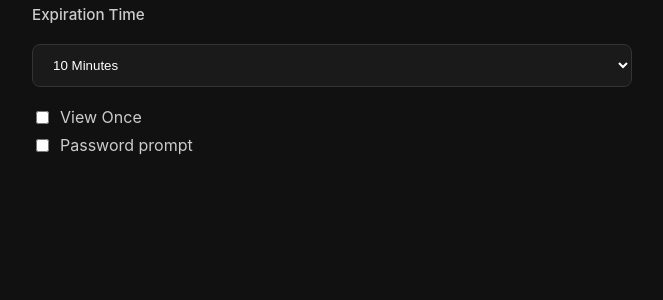
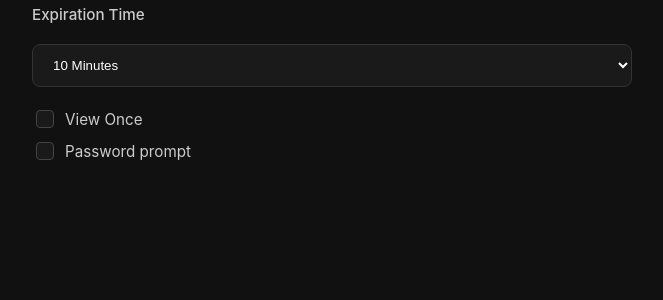
Before and after one commit to chistev/ViewOnce, a Django app: page /dashboard/ in a window 1280 px wide. Shown: the part 408-708 px from the top of the page, without its empty margins (444-1107 px from the left). Run offline with Django 5.2, Linux system fonts and the light colour scheme.

Commit message:
dashboard page

```diff
--- a/view_once/static/view_once/css/support.css
+++ b/view_once/static/view_once/css/support.css
@@ -304,3 +304,48 @@
     align-items: center;
     gap: 0.5rem;
 }
+
+.checkbox-label {
+    display: flex;
+    align-items: center;
+    gap: 0.5rem;
+    font-size: 0.95rem;
+    color: #ccc;
+    cursor: pointer;
+}
+
+.custom-checkbox {
+    appearance: none;
+    -webkit-appearance: none;
+    background-color: #1a1a1a;
+    border: 1px solid #444;
+    padding: 0.5rem;
+    border-radius: 0.25rem;
+    display: inline-block;
+    position: relative;
+    width: 1.1rem;
+    height: 1.1rem;
+    cursor: pointer;
+    transition: background-color 0.2s, border-color 0.2s;
+}
+
+.custom-checkbox:checked {
+    background-color: #4b5563;
+    border-color: #4b5563;
+}
+
+.custom-checkbox:checked::after {
+    content: '';
+    position: absolute;
+    top: 0.25rem;
+    left: 0.35rem;
+    width: 0.25rem;
+    height: 0.5rem;
+    border: solid white;
+    border-width: 0 2px 2px 0;
+    transform: rotate(45deg);
+}
+
+.custom-checkbox:hover {
+    border-color: #666;
+}
--- a/view_once/templates/view_once/dashboard.html
+++ b/view_once/templates/view_once/dashboard.html
@@ -8,37 +8,43 @@
         <nav class="sidebar-nav">
             <a href="#" class="nav-item active">
                 <svg class="nav-icon" xmlns="http://www.w3.org/2000/svg" fill="none" viewBox="0 0 24 24">
-                    <path fill="currentColor" d="M3 9.75L12 3l9 6.75v10.5a.75.75 0 01-.75.75H3.75A.75.75 0 013 20.25V9.75z"/>
+                    <path fill="currentColor"
+                        d="M3 9.75L12 3l9 6.75v10.5a.75.75 0 01-.75.75H3.75A.75.75 0 013 20.25V9.75z" />
                 </svg>
                 Dashboard
             </a>
             <a href="#" class="nav-item">
                 <svg class="nav-icon" xmlns="http://www.w3.org/2000/svg" fill="none" viewBox="0 0 24 24">
-                    <path fill="currentColor" d="M10.59 13.41a4 4 0 010-5.66l1.41-1.41a4 4 0 015.66 5.66l-1.41 1.41a1 1 0 11-1.42-1.42l1.41-1.41a2 2 0 10-2.83-2.83l-1.41 1.41a2 2 0 000 2.83 1 1 0 11-1.41 1.41zM13.41 10.59a1 1 0 011.41 0l1.41 1.41a4 4 0 01-5.66 5.66l-1.41-1.41a1 1 0 011.42-1.42l1.41 1.41a2 2 0 002.83-2.83l-1.41-1.41a1 1 0 010-1.41z"/>
+                    <path fill="currentColor"
+                        d="M10.59 13.41a4 4 0 010-5.66l1.41-1.41a4 4 0 015.66 5.66l-1.41 1.41a1 1 0 11-1.42-1.42l1.41-1.41a2 2 0 10-2.83-2.83l-1.41 1.41a2 2 0 000 2.83 1 1 0 11-1.41 1.41zM13.41 10.59a1 1 0 011.41 0l1.41 1.41a4 4 0 01-5.66 5.66l-1.41-1.41a1 1 0 011.42-1.42l1.41 1.41a2 2 0 002.83-2.83l-1.41-1.41a1 1 0 010-1.41z" />
                 </svg>
                 Links
             </a>
             <a href="#" class="nav-item">
                 <svg class="nav-icon" xmlns="http://www.w3.org/2000/svg" fill="none" viewBox="0 0 24 24">
-                    <path fill="currentColor" d="M3 3h2v18H3V3zm4 4h2v11H7V7zm4 2h2v9h-2V9zm4 4h2v5h-2v-5zm4-3h2v8h-2V10z"/>
+                    <path fill="currentColor"
+                        d="M3 3h2v18H3V3zm4 4h2v11H7V7zm4 2h2v9h-2V9zm4 4h2v5h-2v-5zm4-3h2v8h-2V10z" />
                 </svg>
                 Analytics
             </a>
             <a href="#" class="nav-item">
                 <svg class="nav-icon" xmlns="http://www.w3.org/2000/svg" fill="none" viewBox="0 0 24 24">
-                    <path fill="currentColor" d="M19.43 12.98a7.51 7.51 0 000-1.96l2.11-1.65a.5.5 0 00.12-.66l-2-3.46a.5.5 0 00-.61-.22l-2.49 1a7.42 7.42 0 00-1.7-.98l-.38-2.65a.5.5 0 00-.5-.42h-4a.5.5 0 00-.5.42l-.38 2.65a7.42 7.42 0 00-1.7.98l-2.49-1a.5.5 0 00-.61.22l-2 3.46a.5.5 0 00.12.66l2.11 1.65a7.51 7.51 0 000 1.96l-2.11 1.65a.5.5 0 00-.12.66l2 3.46a.5.5 0 00.61.22l2.49-1c.53.4 1.11.73 1.7.98l.38 2.65a.5.5 0 00.5.42h4a.5.5 0 00.5-.42l.38-2.65a7.42 7.42 0 001.7-.98l2.49 1a.5.5 0 00.61-.22l2-3.46a.5.5 0 00-.12-.66l-2.11-1.65zM12 15.5A3.5 3.5 0 1115.5 12 3.5 3.5 0 0112 15.5z"/>
+                    <path fill="currentColor"
+                        d="M19.43 12.98a7.51 7.51 0 000-1.96l2.11-1.65a.5.5 0 00.12-.66l-2-3.46a.5.5 0 00-.61-.22l-2.49 1a7.42 7.42 0 00-1.7-.98l-.38-2.65a.5.5 0 00-.5-.42h-4a.5.5 0 00-.5.42l-.38 2.65a7.42 7.42 0 00-1.7.98l-2.49-1a.5.5 0 00-.61.22l-2 3.46a.5.5 0 00.12.66l2.11 1.65a7.51 7.51 0 000 1.96l-2.11 1.65a.5.5 0 00-.12.66l2 3.46a.5.5 0 00.61.22l2.49-1c.53.4 1.11.73 1.7.98l.38 2.65a.5.5 0 00.5.42h4a.5.5 0 00.5-.42l.38-2.65a7.42 7.42 0 001.7-.98l2.49 1a.5.5 0 00.61-.22l2-3.46a.5.5 0 00-.12-.66l-2.11-1.65zM12 15.5A3.5 3.5 0 1115.5 12 3.5 3.5 0 0112 15.5z" />
                 </svg>
                 Settings
             </a>
             <a href="#" class="nav-item">
                 <svg class="nav-icon" xmlns="http://www.w3.org/2000/svg" fill="none" viewBox="0 0 24 24">
-                    <path fill="currentColor" d="M12 4a8 8 0 108 8 8 8 0 00-8-8zm0 14a6 6 0 116-6 6 6 0 01-6 6zm0-10a1 1 0 11-1 1 1 1 0 011-1zm-1 2h2v5h-2z"/>
+                    <path fill="currentColor"
+                        d="M12 4a8 8 0 108 8 8 8 0 00-8-8zm0 14a6 6 0 116-6 6 6 0 01-6 6zm0-10a1 1 0 11-1 1 1 1 0 011-1zm-1 2h2v5h-2z" />
                 </svg>
                 Audit Logs
             </a>
             <a href="#" class="nav-item">
                 <svg class="nav-icon" xmlns="http://www.w3.org/2000/svg" fill="none" viewBox="0 0 24 24">
-                    <path fill="currentColor" d="M8.7 6.3a1 1 0 010 1.4L5.41 11l3.3 3.3a1 1 0 01-1.42 1.4l-4-4a1 1 0 010-1.4l4-4a1 1 0 011.41 0zm6.6 0a1 1 0 011.41 0l4 4a1 1 0 010 1.4l-4 4a1 1 0 01-1.42-1.4l3.3-3.3-3.3-3.3a1 1 0 010-1.4z"/>
+                    <path fill="currentColor"
+                        d="M8.7 6.3a1 1 0 010 1.4L5.41 11l3.3 3.3a1 1 0 01-1.42 1.4l-4-4a1 1 0 010-1.4l4-4a1 1 0 011.41 0zm6.6 0a1 1 0 011.41 0l4 4a1 1 0 010 1.4l-4 4a1 1 0 01-1.42-1.4l3.3-3.3-3.3-3.3a1 1 0 010-1.4z" />
                 </svg>
                 API
             </a>
@@ -70,9 +76,16 @@
             </select>
 
             <div class="options">
-        <label><input type="checkbox" /> View Once</label>
-        <label><input type="checkbox" /> Password prompt</label>
+                <label class="checkbox-label">
+                    <input type="checkbox" class="custom-checkbox" />
+                    View Once
+                </label>
+                <label class="checkbox-label">
+                    <input type="checkbox" class="custom-checkbox" />
+                    Password prompt
+                </label>
             </div>
+
         </div>
 
     </div>
```
Lines whose indentation alone changed are shown as unchanged.
